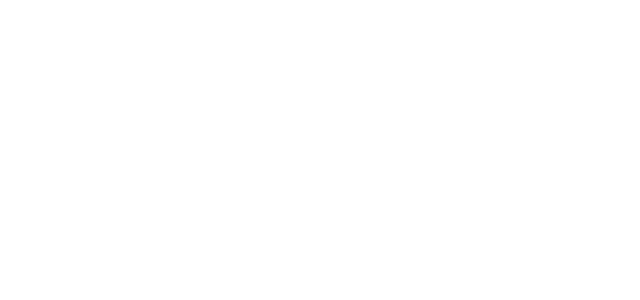
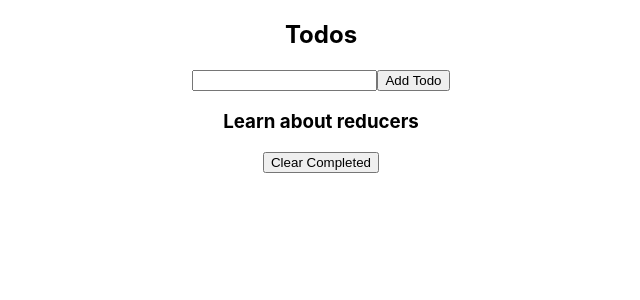
Before and after one commit to bloominstituteoftechnology/reducer-todo, a React (Create React App) app in the folder todo/: page / in a window 1280 px wide. Shown: the top 300 px of the page, without its empty margins (319-959 px from the left). Built offline with nearby package versions, Linux system fonts and the light colour scheme.

Commit message:
setup reducer, add todo form and render todos. Toggle completed and clear completed

```diff
--- a/todo/src/App.css
+++ b/todo/src/App.css
@@ -36,3 +36,8 @@
     transform: rotate(360deg);
   }
 }
+
+
+.completed {
+  text-decoration: line-through;
+}
--- a/todo/src/App.js
+++ b/todo/src/App.js
@@ -1,11 +1,11 @@
 import React from 'react';
-import logo from './logo.svg';
+import Todos from './components/Todos'
 import './App.css';
 
 function App() {
   return (
     <div className="App">
-
+      <Todos/>
     </div>
   );
 }
--- /dev/null
+++ b/todo/src/components/AddTodoForm.js
@@ -0,0 +1,27 @@
+import React, { useState } from 'react'
+
+const AddTodoForm = ({ addTodo }) => {
+    const [item, setItem] = useState("")
+
+    //HANDLE INPUT CHANGE
+    const handleChange = (e) => {
+        setItem(e.target.value)
+    }
+
+    //HANDLE FORM SUBMIT
+    const handleSubmit = (e) => {
+        e.preventDefault();
+        addTodo(item);
+        setItem("");
+    }
+    return (
+        <div>
+            <form onSubmit={e => handleSubmit(e)}>
+                <input name="title" type="text" value={item} onChange={e => handleChange(e)} />
+                <button type="submit">Add Todo</button>
+            </form>
+        </div>
+    )
+}
+
+export default AddTodoForm
--- /dev/null
+++ b/todo/src/components/Todos.js
@@ -0,0 +1,42 @@
+import React, { useReducer } from 'react'
+import { reducer, initialState } from '../reducers/Reducer'
+
+import AddTodoForm from './AddTodoForm'
+const Todos = () => {
+    //STATE AND REDUCER
+    const [state, dispatch] = useReducer(reducer, initialState)
+
+    //ADD TODO
+    const addTodo = (item) => {
+        const newTodo = {
+            item: item,
+            completed: false,
+            id: Date.now()
+        }
+        dispatch({ type: 'ADD_TODO', todo: newTodo })
+    }
+
+    //TOGGLE COMPLETED
+    const toggleCompleted = (id) => {
+        dispatch({ type: 'TOGGLE_COMPLETED', id: id })
+    }
+
+    //CLEAR COMPLETED
+    const clearCompleted = () => {
+        dispatch({ type: 'CLEAR_COMPLETED' })
+    }
+    return (
+        <div>
+            <h2>Todos</h2>
+            <AddTodoForm addTodo={addTodo}/>
+            {state.todos.map(todo => {
+                return <div key={todo.id}>
+                    <h3 className={todo.completed === true ? 'completed' : null} onClick={() => toggleCompleted(todo.id)}>{todo.item}</h3>
+                </div>
+            })}
+            <button onClick={() => clearCompleted()}>Clear Completed</button>
+        </div>
+    )
+}
+
+export default Todos
--- /dev/null
+++ b/todo/src/reducers/Reducer.js
@@ -0,0 +1,37 @@
+export const initialState = {
+    todos: [
+        {
+            item: 'Learn about reducers',
+            completed: false,
+            id: 3892987589
+        }
+    ]
+}
+
+export const reducer = (state, action) => {
+    switch(action.type) {
+        //ADD TODO
+        case 'ADD_TODO':
+            return { todos: [...state.todos, action.todo] }
+        //TOGGLE COMPLETED
+        case 'TOGGLE_COMPLETED':
+            let newTodos = state.todos.map(todo => {
+                if(todo.id === action.id) {
+                    todo.completed = !todo.completed;
+                    return todo;
+                }
+                return todo;
+            })
+            return { todos: newTodos }
+        //CLEAR COMPLETED
+        case 'CLEAR_COMPLETED':
+            let notCompletedTodos = state.todos.filter(todo => {
+                return todo.completed === false;
+            })
+            return { todos: notCompletedTodos }
+        //DEFAULT CASE
+        default:
+            return state;
+    }
+
+}
```
